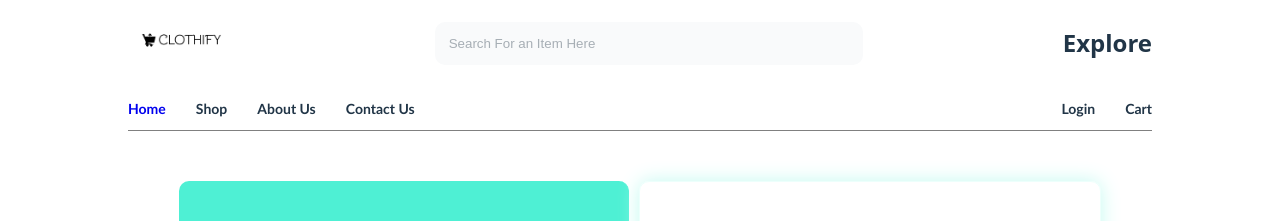
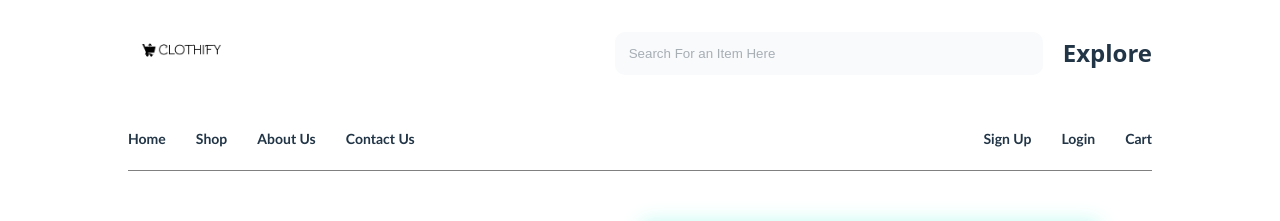
Before and after one commit to Maybemarc/Mern-E-Commerce, a React (Vite) app in the folder Frontend/e-commerce/: page /login in a window 1280 px wide. Shown: the top 221 px of the page. Built offline with nearby package versions, Linux system fonts and the light colour scheme; no server answers.

Commit message:
navbar updated

```diff
--- a/Frontend/e-commerce/src/components/Navbar.jsx
+++ b/Frontend/e-commerce/src/components/Navbar.jsx
@@ -1,6 +1,16 @@
-import { Link } from "react-router-dom";
+import { useState, useEffect } from "react";
+import { Link, useNavigate } from "react-router-dom";
+import { useAuth } from "./Context/AuthProvider";
 
 function Navbar() {
+  const [isMenuOpen, setIsMenuOpen] = useState(false);
+  const { user, loading } = useAuth();
+  const navigate = useNavigate();
+
+  useEffect(() => {
+    document.body.style.overflow = isMenuOpen ? "hidden" : "auto";
+  }, [isMenuOpen]);
+
   return (
     <div className="Navbar_Box">
       <div className="Navbar_container">
@@ -9,30 +19,37 @@ function Navbar() {
             <img
               className="Left_logo"
               src="./src/assets/Logo/clothify-high-resolution-logo.png"
+              alt="Logo"
             />
           </div>
         </div>
-        <div className="Right_Nav">
+
+        <div className="Right_Nav desktop-only">
           <div className="Search_Bar">
             <input type="text" placeholder="Search For an Item Here" />
           </div>
-        </div>
-        <div className="Right_Nav">
-          <div className="Search_Bar">
+          <div>
             <h2>Explore</h2>
           </div>
         </div>
+
+        <div
+          className="hamburger-icon mobile-only"
+          onClick={() => setIsMenuOpen(true)}
+        >
+          ☰
+        </div>
       </div>
 
-      <div className="Nav_Components">
+      <div className="Nav_Components desktop-only">
         <div className="Component_Box_One">
-          <Link to={"/"} className="Component_Link">
+          <Link to="/" className="Component_Link">
             <div className="Component_One">
               <h2>Home</h2>
             </div>
           </Link>
           <div className="Component_One">
-            <h2>Shop</h2>
+            <h2 onClick={() => navigate("/products")} >Shop</h2>
           </div>
           <div className="Component_One">
             <h2>About Us</h2>
@@ -43,15 +60,119 @@ function Navbar() {
         </div>
         <div className="Component_Box_Two">
           <div className="Component_One">
-            <h2>Login</h2>
+            {!user ? (
+              <Link to="/signup" className="Component_One">
+                <h2>Sign Up</h2>
+              </Link>
+            ) : null}
           </div>
           <div className="Component_One">
-            <h2>Cart</h2>
+            {!user ? (
+              <h2 onClick={() => navigate("/login")} className="Component_One">
+                Login
+              </h2>
+            ) : (
+              <h2>Hi</h2>
+            )}
+          </div>
+          <div className="Component_One">
+            <h2 onClick={() => navigate("/secure/user/cart")} >Cart</h2>
           </div>
         </div>
       </div>
+
+      {isMenuOpen && (
+        <div className="mobile-drawer">
+          <div className="drawer-header">
+            <h2>Menu</h2>
+            <button className="close-btn" onClick={() => setIsMenuOpen(false)}>
+              ×
+            </button>
+          </div>
+          <div className="drawer-links">
+            {!user ? <h2>Sign Up</h2> : null}
+            {!user ? <h2>Login</h2> : <h2>Hi</h2>}
+            <Link to="/" onClick={() => setIsMenuOpen(false)}>
+              Home
+            </Link>
+            <Link to="/shop" onClick={() => setIsMenuOpen(false)}>
+              Shop
+            </Link>
+            <Link to="/about" onClick={() => setIsMenuOpen(false)}>
+              About Us
+            </Link>
+            <Link to="/contact" onClick={() => setIsMenuOpen(false)}>
+              Contact Us
+            </Link>
+            <Link to="/login" onClick={() => setIsMenuOpen(false)}>
+              Login
+            </Link>
+            <Link to="/cart" onClick={() => setIsMenuOpen(false)}>
+              Cart
+            </Link>
+          </div>
+        </div>
+      )}
     </div>
   );
 }
 
 export default Navbar;
+
+// import { Link } from "react-router-dom";
+
+// function Navbar() {
+//   return (
+//     <div className="Navbar_Box">
+//       <div className="Navbar_container">
+//         <div className="Left_Nav">
+//           <div className="left_Nav_Box">
+//             <img
+//               className="Left_logo"
+//               src="./src/assets/Logo/clothify-high-resolution-logo.png"
+//             />
+//           </div>
+//         </div>
+//         <div className="Right_Nav">
+//           <div className="Search_Bar">
+//             <input type="text" placeholder="Search For an Item Here" />
+//           </div>
+//         </div>
+//         <div className="Right_Nav">
+//           <div className="Search_Bar">
+//             <h2>Explore</h2>
+//           </div>
+//         </div>
+//       </div>
+
+//       <div className="Nav_Components">
+//         <div className="Component_Box_One">
+//           <Link to={"/"} className="Component_Link">
+//             <div className="Component_One">
+//               <h2>Home</h2>
+//             </div>
+//           </Link>
+//           <div className="Component_One">
+//             <h2>Shop</h2>
+//           </div>
+//           <div className="Component_One">
+//             <h2>About Us</h2>
+//           </div>
+//           <div className="Component_One">
+//             <h2>Contact Us</h2>
+//           </div>
+//         </div>
+//         <div className="Component_Box_Two">
+//           <div className="Component_One">
+//             <h2>Login</h2>
+//           </div>
+//           <div className="Component_One">
+//             <h2>Cart</h2>
+//           </div>
+//         </div>
+//       </div>
+//     </div>
+//   );
+// }
+
+// export default Navbar;
--- a/Frontend/e-commerce/src/index.css
+++ b/Frontend/e-commerce/src/index.css
@@ -22,36 +22,32 @@ body {
 
 /*///////////////Navbar////////////////*/
 
-.Navbar_Box{
-  display: flex;
-  justify-content: center;
+/* Structure */
+.Navbar_Box {
+  display: flex;
+  flex-direction: column;
   align-items: center;
-  flex-direction: column;
-}
-
-.Navbar_container{
+}
+
+.Navbar_container {
   display: flex;
   justify-content: space-between;
+  align-items: center;
   width: 80%;
-  gap: 20px;
-}
-
-.Left_Nav{
-  display: flex;
-  gap: 0;
-}
-
-.Left_logo{
+  padding: 10px 0;
+}
+
+.Left_logo {
   height: 80px;
 }
 
-.Right_Nav{
+.Right_Nav {
   display: flex;
   gap: 20px;
   align-items: center;
 }
 
-.Search_Bar > input{
+.Search_Bar > input {
   border-radius: 10px;
   border: none;
   width: 400px;
@@ -60,41 +56,125 @@ body {
   color: grey;
 }
 
-.Search_Bar > input:focus{
-  border: none;
+.Search_Bar > input:focus {
   outline: none;
   background-color: #0000000d;
 }
 
-.Search_Bar > input::placeholder{
+.Search_Bar > input::placeholder {
   color: #56637080;
 }
 
-.Nav_Components{
+.Nav_Components {
   display: flex;
   justify-content: space-between;
   width: 80%;
-  gap: 20px;
   border-bottom: 1px solid grey;
-}
-
-.Component_Box_One, .Component_Box_Two{
+  padding: 10px 0;
+}
+
+.Component_Box_One, .Component_Box_Two {
   display: flex;
   gap: 30px;
 }
 
-.Component_One > h2{
+.Component_One > h2 {
   font-size: 14px;
   font-family: 'Gill Sans', 'Gill Sans MT', Calibri, 'Trebuchet MS', sans-serif;
 }
 
-.Component_Link{
+.Component_Link {
   text-decoration: none;
-}
-
-.Component_Link:hover{
+  color: inherit;
+}
+
+.Component_Link:hover {
+  color: black;
+}
+
+.Component_One a{
+  text-decoration: none;
+  color: inherit;
+}
+
+.Component_One a:hover {
   color: black;
   text-decoration: none;
+  color: inherit;
+}
+
+.Component_One{
+  cursor: pointer;
+}
+
+.hamburger-icon {
+  font-size: 30px;
+  cursor: pointer;
+  display: none;
+}
+
+.mobile-drawer {
+  position: fixed;
+  top: 0;
+  right: 0;
+  width: 70%;
+  height: 100%;
+  background-color: white;
+  box-shadow: -2px 0 10px rgba(0,0,0,0.1);
+  padding: 20px;
+  z-index: 1000;
+  display: flex;
+  flex-direction: column;
+  animation: slideIn 0.3s ease-in-out;
+}
+
+.drawer-header {
+  display: flex;
+  justify-content: space-between;
+  align-items: center;
+  border-bottom: 1px solid #ccc;
+  padding-bottom: 10px;
+}
+
+.close-btn {
+  font-size: 24px;
+  border: none;
+  background: none;
+  cursor: pointer;
+}
+
+.drawer-links {
+  display: flex;
+  flex-direction: column;
+  gap: 20px;
+  margin-top: 30px;
+}
+
+.drawer-links a {
+  text-decoration: none;
+  font-size: 18px;
+  color: black;
+}
+
+.drawer-links a:hover {
+  text-decoration: underline;
+}
+
+@media (max-width: 800px) {
+  .desktop-only {
+    display: none ;
+  }
+  .hamburger-icon {
+    display: block;
+  }
+}
+
+@keyframes slideIn {
+  from {
+    transform: translateX(100%);
+  } to {
+    transform: translateX(0);
+  }
 }
 
 
@@ -190,7 +270,6 @@ body {
   margin-bottom: 20px;
 }
 
-
 .Register_Button{
   margin-top: 10px;
   width: 100%;
@@ -227,13 +306,52 @@ body {
   border-radius: 20px;
   border: 1px solid white;
   color: #0f3d3e;
-  /* background-color:  #00ec76; */
   cursor: pointer;
   transition: 0.5s ease;
 }
 
 .Redirect_Login:hover{
     background-color:  #00ec76;
+}
+
+@media(max-width:800px){
+  .Register_Name > input{
+  padding: 5px 10px;
+  border-radius: 10px;
+  max-width: 250px;
+  min-width: 150px;
+  border: 0.5px solid #0f3d3e;
+  margin-bottom: 20px;
+}
+
+}
+
+@media(max-width:480px){
+
+    .Register_Collection{
+      height: 70vh;
+
+    }
+
+    .Register_Container{
+      width: 200px;
+      padding: 10px 20px;
+    }
+
+    .Register_Header{
+      font-size: 22px;
+    }
+
+    .Register_Name > label{
+      font-size: 12px;
+    }
+
+     .Register_Name > input{
+      width: 150px;
+      padding: 5px 10px;
+     }
+
+
 }
 
 
@@ -1780,6 +1898,20 @@ body {
 .Copyright{
   font-size: 1px;
   padding-top: 50px;
+}
+
+@media(max-width:800px){
+  .Footer_Category{
+    display: flex;
+    flex-direction: column;
+    text-align: start;
+    padding: 20px;
+  }
+
+  .Footer_Items{
+    padding: 0px;
+  }
+
 }
 
 
@@ -2464,9 +2596,6 @@ body {
 
  @media(max-width:1200px){
 
-  .Navbar_Box{
-    display: none;
-  }
 
   .Index_Container{
   display: grid;
```
